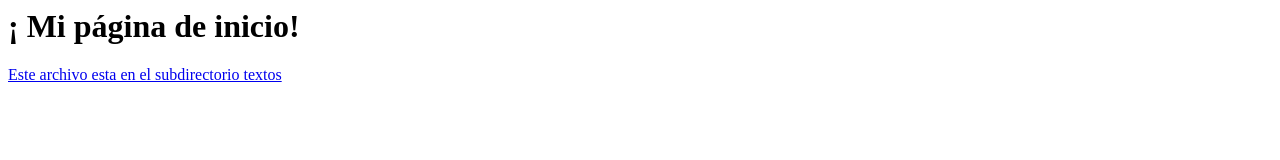
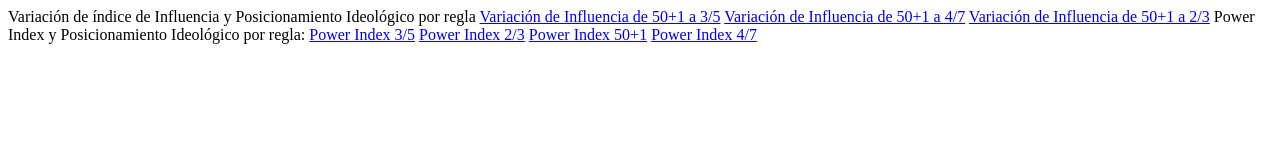
Before and after one commit to imfd/github.io-viz_power_index-, a plain HTML site: page index.html in a window 1280 px wide. Drawn offline with Linux system fonts and the light colour scheme.

Commit message:
Update index.html

```diff
--- a/index.html
+++ b/index.html
@@ -1,13 +1,18 @@
 <html>
   <head>
-    <title> Mi página de inicio </title>
+    <title> Gráficos de cambios por regla de votación </title>
   </head>
-
-
+  <subtitle> Variación de índice de Influencia y Posicionamiento Ideológico por regla </subtitle>
   <body>
-    <h1> ¡ Mi página de inicio! </h1>
-
-    <A HREF="nominate_alineacion.html">Este archivo esta en el subdirectorio textos </A>
-
+    <a HREF="variacion_influencia_nominate_50mas1_tresquintos.html"> Variación de Influencia de 50+1 a 3/5</a>
+    <a HREF="variacion_influencia_nominate_50mas1_cuatroseptimos.html"> Variación de Influencia de 50+1 a 4/7</a>
+    <a HREF="variacion_influencia_nominate_50mas1_dostercios.html"> Variación de Influencia de 50+1 a 2/3</a>
+  </body>
+  <subtitle> Power Index y Posicionamiento Ideológico por regla: </subtitle>
+  <body>
+    <a HREF="nominate_tresquintos_shapley_index.html"> Power Index 3/5</a>
+    <a HREF="nominate_dostercios_shapley_index.html"> Power Index 2/3</a>
+    <a HREF="nominate_50mas1_shapley_index.html"> Power Index 50+1</a>
+    <a HREF="nominate_cuatroseptimos_shapley_index.html"> Power Index 4/7</a>
   </body>
 </html>
```
